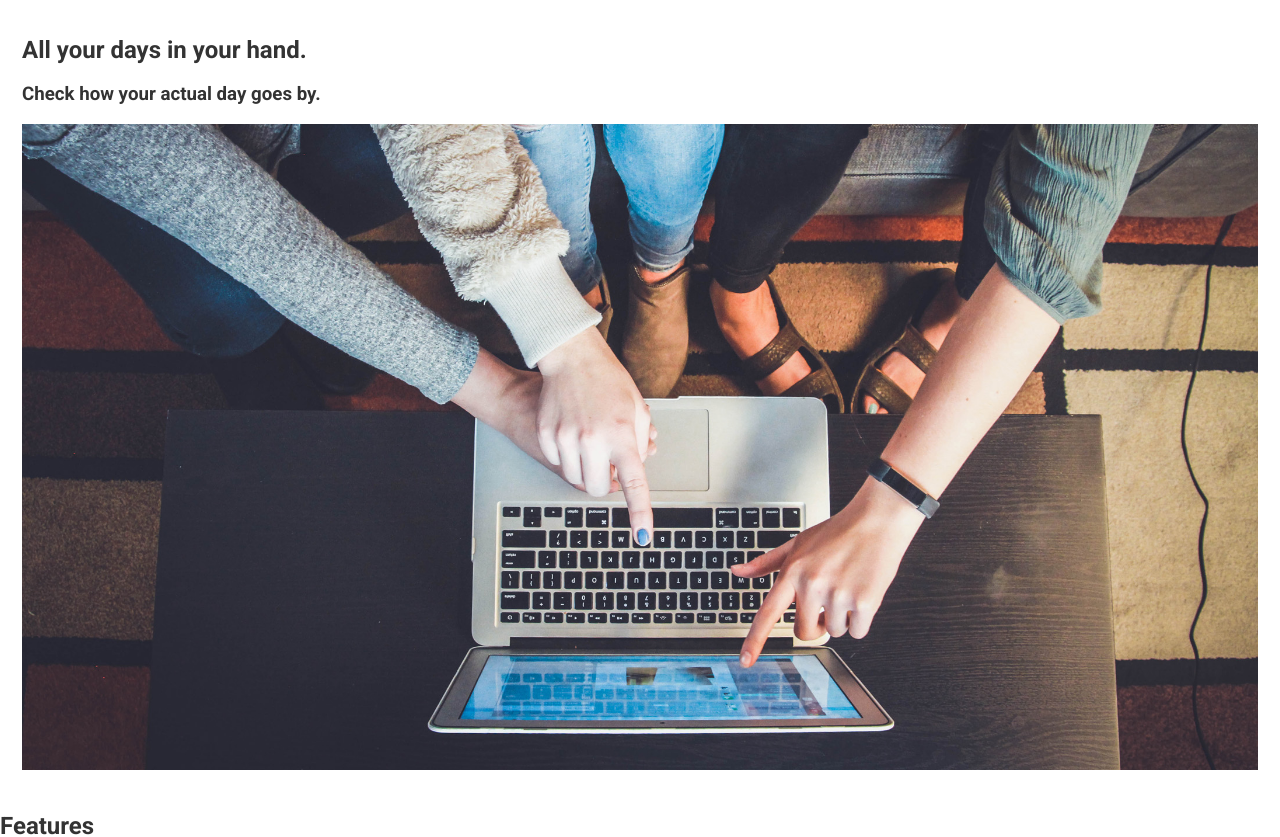
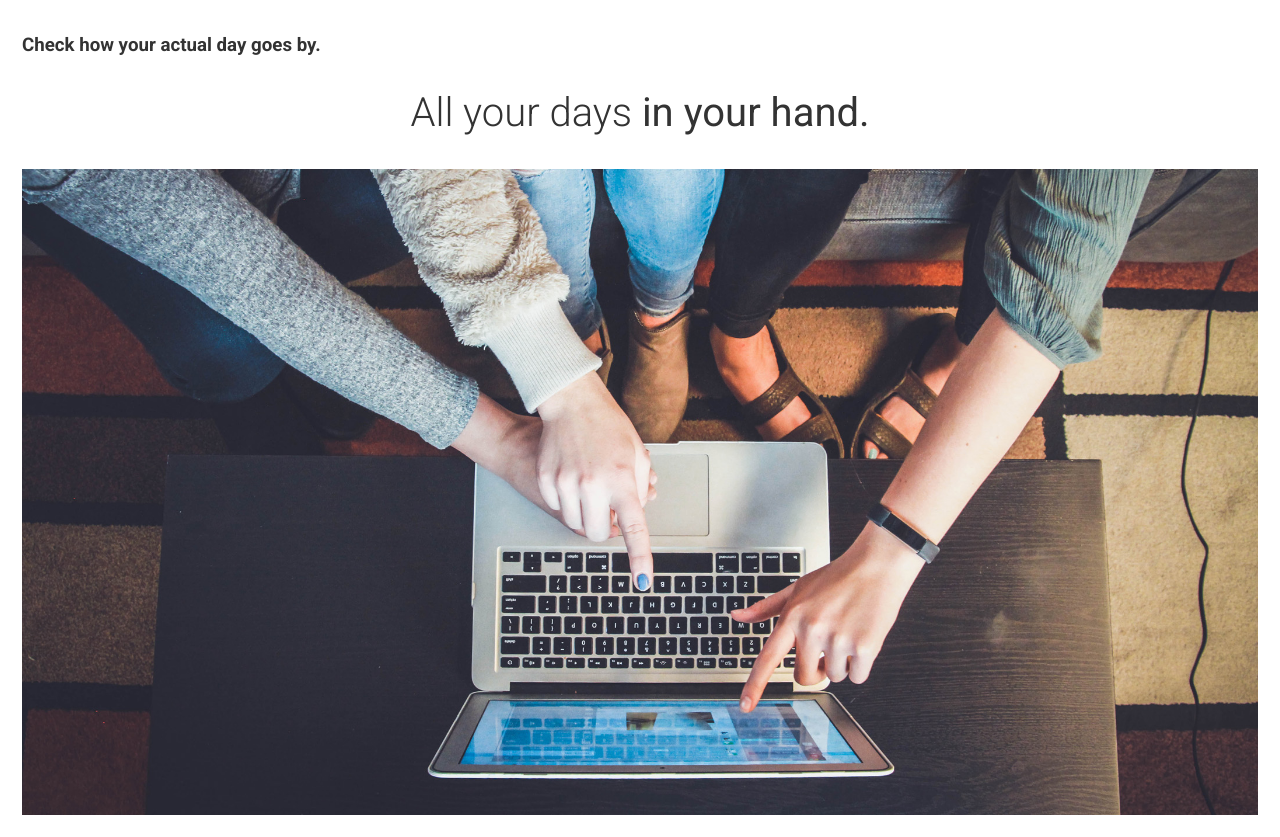
Before and after one commit to Naksso/statyou-web, a website: page app/index.html in a window 1280 px wide. Shown: the part 1041-1878 px from the top of the page. Drawn offline with nearby package versions, Linux system fonts and the light colour scheme; files that its build step writes are made by us from their sources.

Commit message:
Style the title

```diff
--- /dev/null
+++ b/app/assets/styles/modules/_section-title.css
@@ -0,0 +1,22 @@
+.section-title {
+	font-size: 2.5rem;
+	font-weight: 300;
+	text-align: center;
+
+	@mixin atSmall {
+		font-size: 3.7rem;
+	}
+
+	&--thin {
+		font-weight: 200;
+	}
+
+	&--teal {
+		color: $themeColor;
+	}
+
+
+	&--b-margin-small {
+		margin-bottom: .5rem;
+	}
+}
--- a/app/assets/styles/styles.css
+++ b/app/assets/styles/styles.css
@@ -5,3 +5,4 @@
 @import "modules/_banner";
 @import "modules/_wrapper";
 @import "modules/_page-section";
+@import "modules/_section-title";
--- a/app/index.html
+++ b/app/index.html
@@ -42,8 +42,8 @@
 </section>
 <section class="page-section">
 	<div class="wrapper">
-		<h2>All your days in your hand.</h2>
 		<h3>Check how your actual day goes by.</h3>
+		<h2 class="section-title section-title--thin section-title--teal section-title--b-margin-small">All your days <strong>in your hand.</strong></h2>
 		<img src="./assets/images/review-yourself-hi-dpi.jpg" />
 	</div>
 </section>
```
